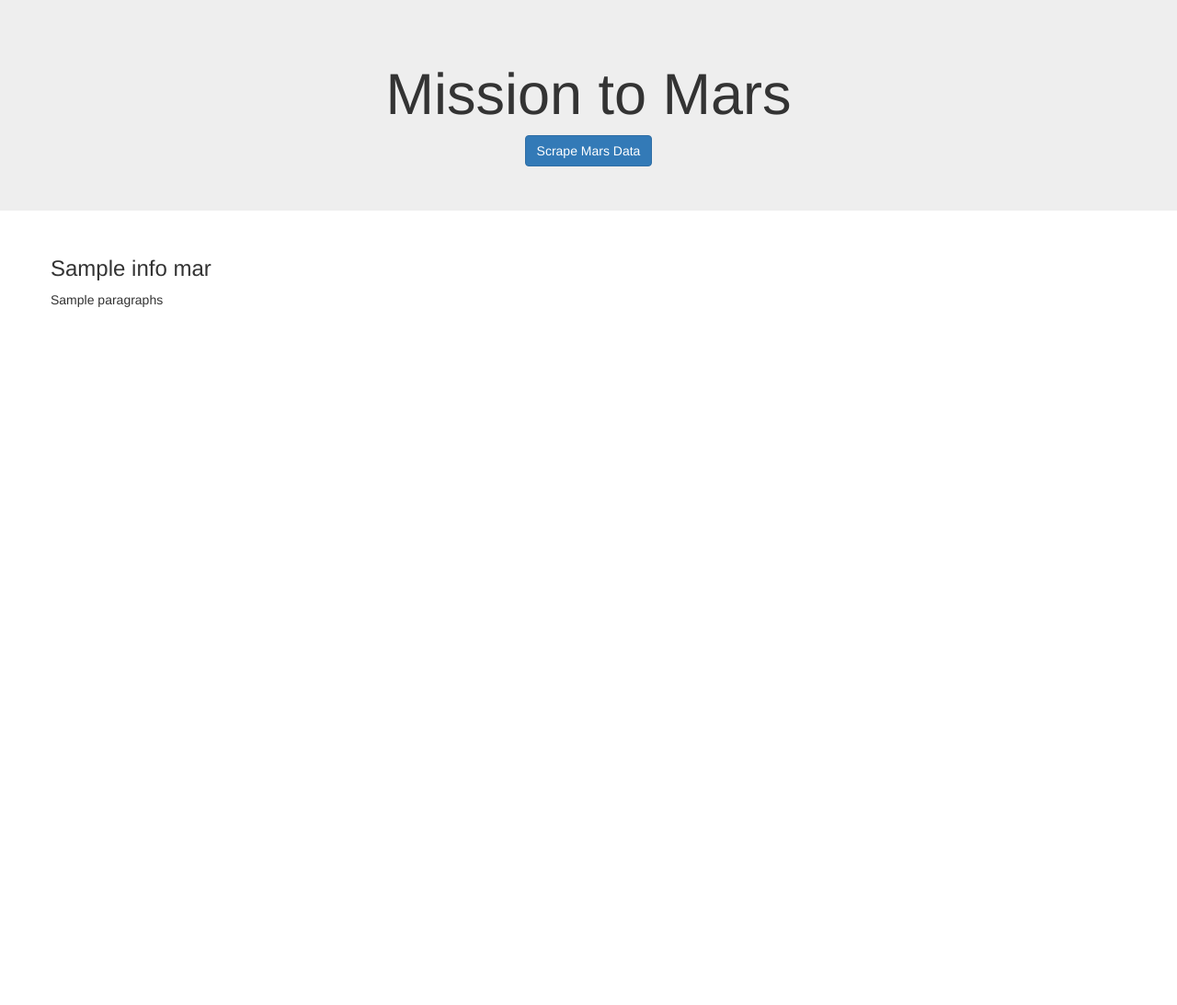
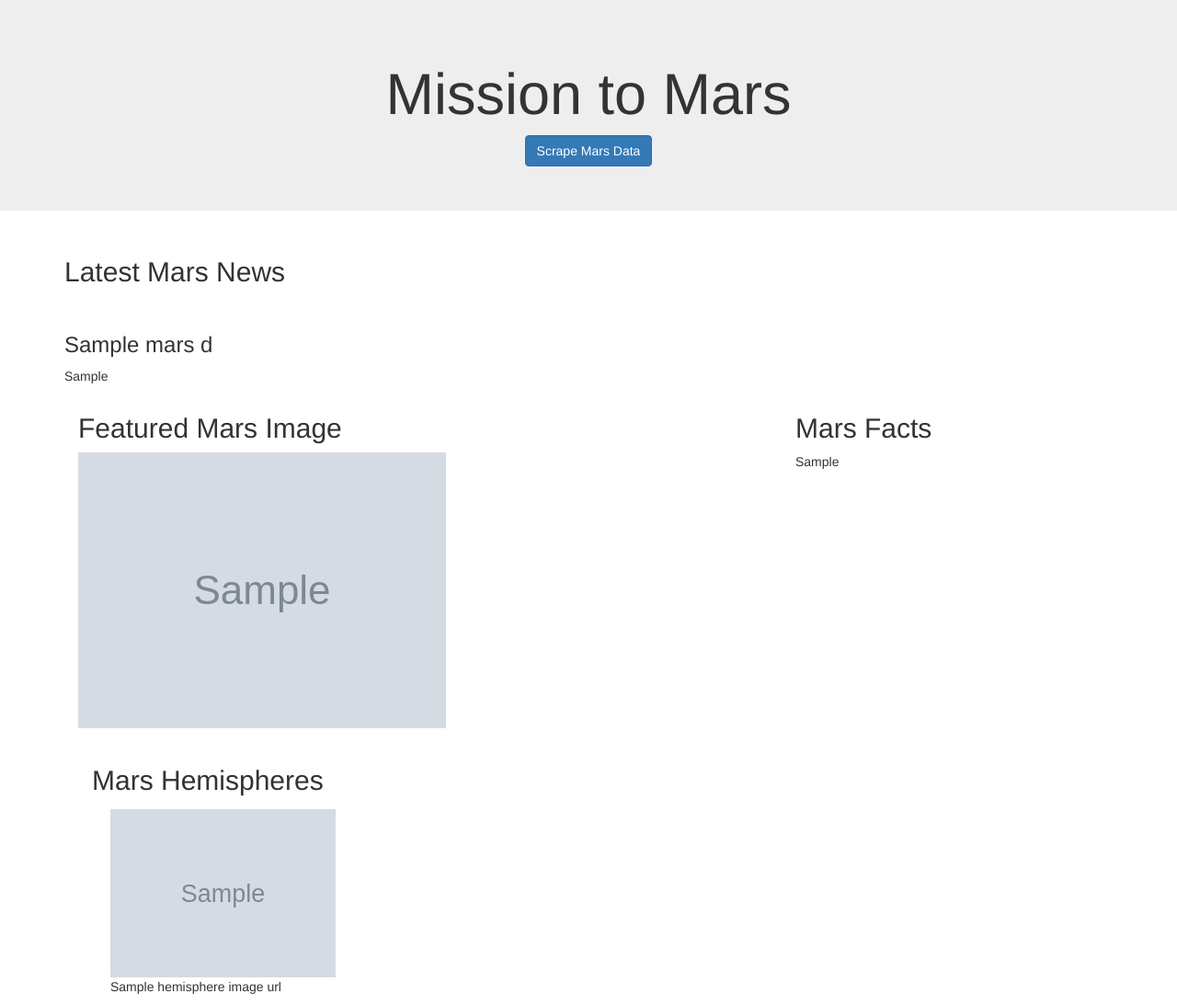
Before and after one commit to DrummerGirlLB/web-scraping-challenge, a Flask app: page / in a window 1280 px wide. Shown: the whole page at 92% size. Before the commit the page ends 334 px from the top, so only its background shows below. Run offline with Flask 2, Linux system fonts and the light colour scheme; grey boxes marked "Sample" are stand-in pictures; a database or web service that is not in the repository returns one stand-in record (values such as "Sample title"); some libraries are stand-ins or nearby versions.

Commit message:
walking away - cannot get webpage to render data

```diff
--- a/Missions_to_Mars/app.old.py
+++ /dev/null
@@ -1,28 +0,0 @@
-from flask import Flask, render_template, jsonify, redirect
-from flask_pymongo import PyMongo
-import scrape_mars
-
-app = Flask(__name__)
-
-app.config["MONGO_URI"] = "mongodb://localhost:27017/info_mars"
-mongo = PyMongo(app)
-
-@app.route('/')
-def index():
-
-    info_mars = mongo.db.info_mars.find_one()
-    return render_template('index.html', info_mars = info_mars)
-
-@app.route('/scrape')
-def scrape():
-    info_mars = mongo.db.info_mars
-    scrape_mars.scrape()
-    info_mars.update(
-        {},
-        info_mars,
-        upset=True
-    )
-    return redirect("/", code=302)
-
-if __name__ == "__main__":
-	app.run(debug=True)
--- /dev/null
+++ b/Missions_to_Mars/app.py
@@ -0,0 +1,28 @@
+from flask import Flask, render_template, redirect
+from flask_pymongo import PyMongo
+import scrape_mars
+
+app = Flask(__name__)
+
+mongo = PyMongo(app, uri="mongodb://localhost:27017/mars_app")
+
+@app.route('/')
+def index():
+
+    mars_d = mongo.db.mars_d.find_one()
+    return render_template('index.html', mars_d = mars_d)
+
+@app.route('/scrape')
+def scrape():
+    mars = scrape_mars.scrape()
+
+    mars_d = mongo.db.mars_d
+    mars_d.update(
+        {},
+        mars,
+        upset=True
+    )
+    return redirect("/", code=302)
+
+if __name__ == "__main__":
+	app.run(debug=True)
--- /dev/null
+++ b/Missions_to_Mars/scrape_mars.py
@@ -0,0 +1,88 @@
+from splinter import Browser
+from bs4 import BeautifulSoup
+import time
+import pandas as pd
+from webdriver_manager.chrome import ChromeDriverManager
+
+scrapped_data = {}
+
+def init_browser():
+    executable_path = {'executable_path': ChromeDriverManager().install()}
+    browser = Browser('chrome', **executable_path, headless=False)
+
+def scrape():
+    browser = init_browser()
+
+    url = 'https://redplanetscience.com/'
+    browser.visit(url)
+
+    text = browser.html
+    soup = BeautifulSoup(text, 'html.parser')
+
+#news article
+    news_title = soup.find('div', class_="content_title").string
+    news_p = soup.find('div', class_="article_teaser_body").string
+
+
+#featured image
+    url2 = 'https://spaceimages-mars.com/'
+    browser.visit(url2)
+
+    html = browser.html
+    newsoup = BeautifulSoup(html, 'html.parser')
+
+    img = newsoup.find('div', class_="floating_text_area")('a')
+    images = newsoup.find('a', class_="showimg fancybox-thumbs")
+    imag = newsoup.find('img', class_="headerimage fade-in")['src']
+    featured_image_url = 'https://spaceimages-mars.com/' + imag
+
+
+#mars facts table
+    mars_url = 'https://galaxyfacts-mars.com'
+    table_facts = pd.read_html(mars_url)
+
+    mars_data = table_facts[0]
+    mars_data.columns=["Description", "Mars", "Earth"]
+    mars_data.set_index("Description", inplace=True)
+
+    mars_data_html = mars_data.to_html()
+    mars_data_html.replace("\n",'')
+    mars_table = mars_data.to_html("mars_facts.html")
+
+#hemishperes
+    hemi_url = "https://marshemispheres.com/"
+    browser.visit(hemi_url)
+
+    hemi_html = browser.html
+    hsoup = BeautifulSoup(hemi_html, 'html.parser')
+
+    all_hemis = hsoup.find_all('div', class_="item")
+
+    hemisphere_image_urls = []
+
+    for img in all_hemis:
+        title = img.find("h3").text
+        h_image = img.find("a", class_="itemLink product-item")["href"]
+
+        browser.visit(hemi_url + h_image)
+
+        image_html = browser.html
+        information = BeautifulSoup(image_html, "html.parser")
+
+        img_url = hemi_url + information.find("img", class_="thumb")["src"]
+
+        hemisphere_image_urls.append({"title" : title, "img_url" : img_url})
+
+    browser.quit()
+
+#dict?? lets try it out....
+
+    scraped_data = {
+        "news_title": news_title,
+        "news_p": news_p,
+        "featured_image_url": featured_image_url,
+        "mars_table": mars_table,
+        "hemisphere_image_urls": hemisphere_image_urls
+    }
+
+    return scraped_data
--- a/Missions_to_Mars/templates/index.html
+++ b/Missions_to_Mars/templates/index.html
@@ -18,15 +18,61 @@
   </div>
 
   <div class="container">
+        <h2>Latest Mars News</h2><br>
+        <h3>{{ mars_d.news_title }}</h3>
+        <p>{{ mars_d.news_p }}</p>
+
+  <div class="container">
     <div class="row">
-        <h3>{{info_mars.titles}}</h3>
-        <p>{{info_mars.paragraphs}}</p>
+      <div class="col-lg-8 col-md-8 col-sm-12">
+        <h2>Featured Mars Image</h2>
+        <img src="{{ mars_d.featured_image_url }}" class="img-fluid" style="max-width:100%; max-height: auto;"alt="Mars Featured Image">
+      </div>
+
+      <div class="col-lg-4 col-md-4 col-sm-12">
+        <h2>Mars Facts</h2>
+          <div>{{ mars_d.mars_facts | safe}}
+          </div>
+      </div>
+    </div>
+    <br>
+
+    <div class="container">
+      <div class="row">
+        <div class="col-lg-12 co-md-12 col-sm-6">
+          <h2>Mars Hemispheres</h2>
+            {% for i in mars_d.hemisphere_image_urls %}
+              <div class = "col-md-3">
+                <div class="card text-white bg-dark" style="margin: 5px;">
+                  <img class="card-img-top" src="{{ i.img_url }}" width="100%">
+                    <div class="card-body">
+                      <p class="card-text">{{ i.title }}</p>
+                    </div>
+                </div>
+              </div>
+            {% endfor %}
+        </div>
+      </div>
     </div>
 
 
+  </div>
 
-    <script src="https://code.jquery.com/jquery-3.3.1.slim.min.js" integrity="sha384-q8i/X+965DzO0rT7abK41JStQIAqVgRVzpbzo5smXKp4YfRvH+8abtTE1Pi6jizo" crossorigin="anonymous"></script>
-    <script src="https://cdnjs.cloudflare.com/ajax/libs/popper.js/1.14.3/umd/popper.min.js" integrity="sha384-ZMP7rVo3mIykV+2+9J3UJ46jBk0WLaUAdn689aCwoqbBJiSnjAK/l8WvCWPIPm49" crossorigin="anonymous"></script>
-    <script src="https://stackpath.bootstrapcdn.com/bootstrap/4.1.3/js/bootstrap.min.js" integrity="sha384-ChfqqxuZUCnJSK3+MXmPNIyE6ZbWh2IMqE241rYiqJxyMiZ6OW/JmZQ5stwEULTy" crossorigin="anonymous"></script>
+
+
+
+
+
+    <!-- Bootstrap core JavaScript -->
+    <!-- Placed at the end of the document so the pages load faster -->
+    <script src="/static/css/jquery-3.2.1.slim.min.js" integrity="sha384-KJ3o2DKtIkvYIK3UENzmM7KCkRr/rE9/Qpg6aAZGJwFDMVNA/GpGFF93hXpG5KkN" crossorigin="anonymous"></script>
+    <script>
+        window.jQuery || document.write('<script src="static/css/assets/js/vendor/jquery-slim.min.js> <\/script>')
+    </script>
+    <script src="/static/css/popper.min.js"></script>
+    <script src="/static/css/bootstrap.min.js"></script>
+
   </body>
+
+
   </html>
```
Also changed, not shown: Missions_to_Mars/mars_facts.html (added, +51 -0 lines), mars_data_table_html.html (renamed from Missions_to_Mars/mars_data_table_html.html), 1 other file.
